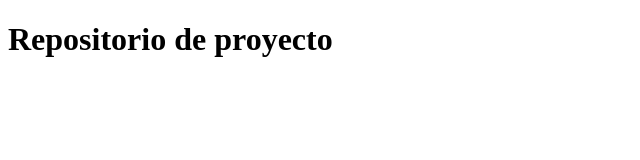
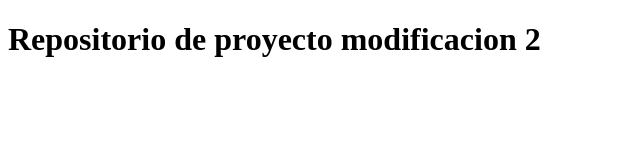
Before and after one commit to josenoitamrofni/proyecto, a plain HTML site: page index.html in a window 1280 px wide. Shown: the whole page, without its empty margins (0-640 px from the left). Drawn offline with Linux system fonts and the light colour scheme.

Commit message:
modificacion de titulo

```diff
--- a/index.html
+++ b/index.html
@@ -5,6 +5,6 @@
 	<title>Proyecto</title>
 </head>
 <body>
-	<h1>Repositorio de proyecto</h1>
+	<h1>Repositorio de proyecto modificacion 2</h1>
 </body>
 </html>
```
